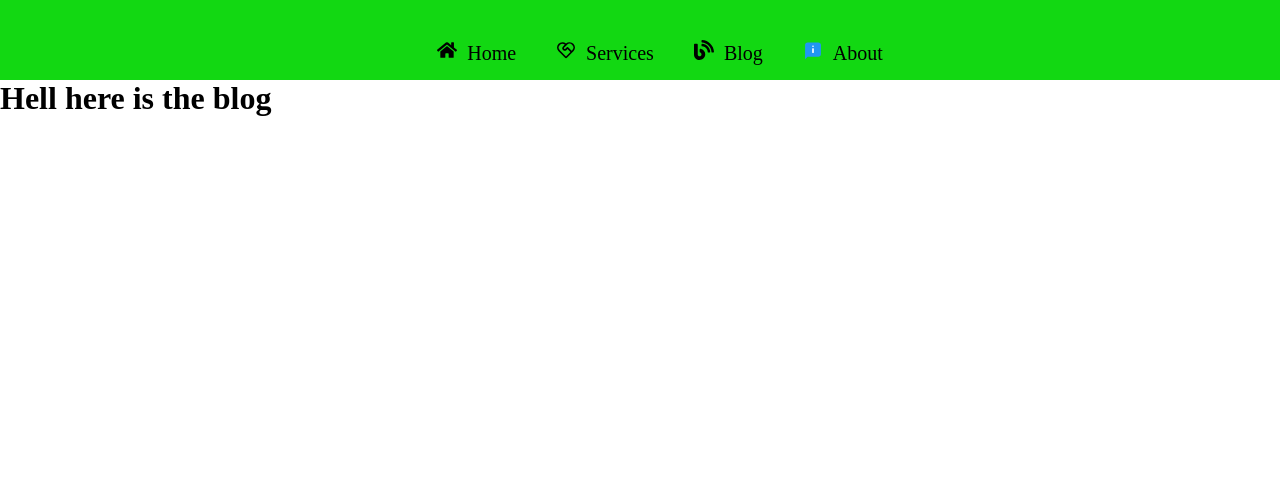
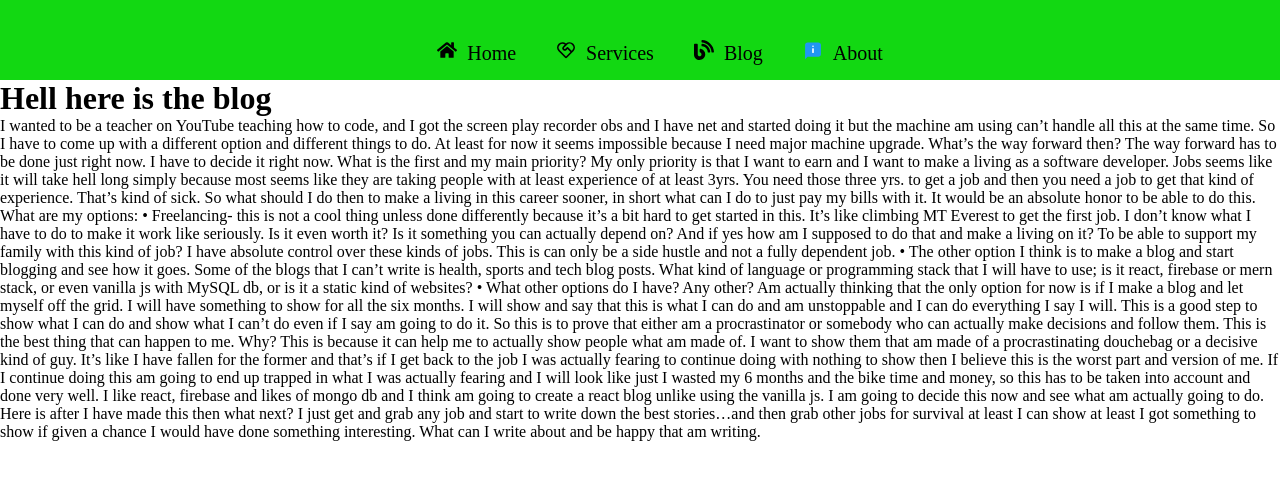
Before and after one commit to sirben181/web-reactv1, a React (Create React App) app: page /blog in a window 1280 px wide. Shown: the top 480 px of the page. Built offline with nearby package versions, Linux system fonts and the light colour scheme.

Commit message:
more pages content

```diff
--- a/src/components/Footer.js
+++ b/src/components/Footer.js
@@ -6,7 +6,7 @@ const Footer = () => {
     return (
         <div className='footer-container'>
             <div className='footer_wrapper'>
-                <div className=' services_offered'>
+                <div className='services_offered'>
 
                      <p>
                          <Link to="">
@@ -17,17 +17,19 @@ const Footer = () => {
                          <Link to=''>
                          wordpress
                         </Link>
-                     </p><p>
+                     </p>
+                     <p>
                          <Link to=''>
                             landing page
                         </Link>
-                     </p><p>
+                     </p>
+                     <p>
                          <Link to=''>
                          Webdesign
                         </Link>
                      </p>
 
-
+ this is the best react youtube channnel lets get this good , hello there welcome to my youtube channel lets learn the coding journey and lets master the skill
                 </div>
                 <div className="about us">
 
--- a/src/components/Navbar.js
+++ b/src/components/Navbar.js
@@ -6,9 +6,10 @@ import *as FaIcons from 'react-icons/fa'
 import *as RiIcons from 'react-icons/ri'
 import *as FcIcons from 'react-icons/fc'
 const Navbar = () => {
- const[active,setActive]=useState(false)
+ const[active,setActive]=useState(true)
     const handleActive=()=>{
       setActive(!active)
+
     }
     return (
         <>
@@ -16,8 +17,8 @@ const Navbar = () => {
             <Sidebar />
             <div className="navbar_wrapper">
                 <div className="navlinks">
-                    <ul  onClick={handleActive} >
-                       <li>
+                    <ul  onClick={handleActive}>
+                       <li className={`inactive ? 'inactive' :'active ' `}>
                            <Link to='/'>
                              <FaIcons.FaHome className="navbar_icon"/>
                              <span>Home</span>
--- a/src/components/navbar.css
+++ b/src/components/navbar.css
@@ -14,8 +14,11 @@ padding:0;}
     width:100%;
     height:100%;
 }
-.show-active{
+.active{
     border-bottom:7px solid #fff;
+}
+.inactive{
+    border-bottom:none;
 }
 .navlinks{
     display:flex;
--- a/src/components/sidebar.css
+++ b/src/components/sidebar.css
@@ -81,6 +81,7 @@
 @media  only screen  and (max-width:768px){
     .menubars{
         display:block;}
+
 }
 @media  only screen  and (max-width:300px){
 
--- a/src/pages/Blog.js
+++ b/src/pages/Blog.js
@@ -4,6 +4,20 @@ const Blog = () => {
     return (
         <div>
              <h1>Hell here is the blog</h1>
+             <p>I wanted to be a teacher on YouTube teaching how to code, and I got the screen play recorder obs and I have net and started doing it but the machine am using can’t handle all this at the same time. So I have to come up with a different option and different things to do. At least for now it seems impossible because I need major machine upgrade.
+What’s the way forward then? The way forward has to be done just right now. I have to decide it right now. What is the first and my main priority? My only priority is that I want to earn and I want to make a living as a software developer. Jobs seems like it will take hell long simply because most seems like they are taking people with at least experience of at least 3yrs.
+You need those three yrs. to get a job and then you need a job to get that kind of experience. That’s kind of sick. So what should I do then to make a living in this career sooner, in short what can I do to just pay my bills with it. It would be an absolute honor to be able to do this.
+What are my options:
+•	 Freelancing- this is not a cool thing unless done differently because it’s a bit hard to get started in this. It’s like climbing MT Everest to get the first job. I don’t know what I have to do to make it work like seriously.
+Is it even worth it? Is it something you can actually depend on? And if yes how am I supposed to do that and make a living on it? To be able to support my family with this kind of job? I have absolute control over these kinds of jobs. This is can only be a side hustle and not a fully dependent job.
+•	The other option I think is to make a blog and start blogging and see how it goes. Some of the blogs that I can’t write is health, sports and tech blog posts. What kind of language or programming stack that I will have to use; is it react, firebase or mern stack, or even vanilla js with MySQL db, or is it a static kind of websites?
+•	What other options do I have? Any other? Am actually thinking that the only option for now is if I make a blog and let myself off the grid. I will have something to show for all the six months. I will show and say that this is what I can do and am unstoppable and I can do everything I say I will. This is a good step to show what I can do and show what I can’t do even if I say am going to do it. So this is to prove that either am a procrastinator or somebody who can actually make decisions and follow them.
+This is the best thing that can happen to me. Why? This is because it can help me to actually show people what am made of. I want to show them that am made of a procrastinating douchebag or a decisive kind of guy. It’s like I have fallen for the former and that’s if I get back to the job I was actually fearing to continue doing with nothing to show then I believe this is the worst part and version of me. If I continue doing this am going to end up trapped in what I was actually fearing and I will look like just I wasted my 6 months and the bike time and money, so this has to be taken into account and done very well.
+I like react, firebase and likes of mongo db and I think am going to create a react blog unlike using the vanilla js. I am going to decide this now and see what am actually going to do. Here is after I have made this then what next?
+I just get and grab any job and start to write down the best stories…and then grab other jobs for survival at least I can show at least I got something to show if given a chance I would have done something interesting.
+ What can I write about and be happy that am writing.
+
+</p>
         </div>
     )
 }
```
Also changed, not shown: 1 other file (tests, documents, lock files or other folders).
